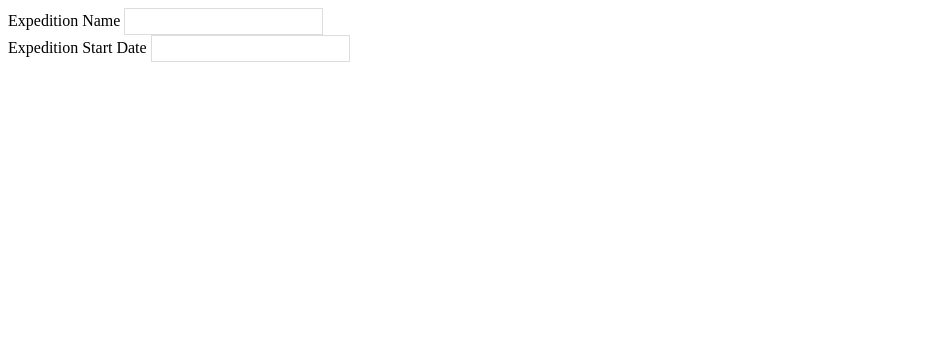
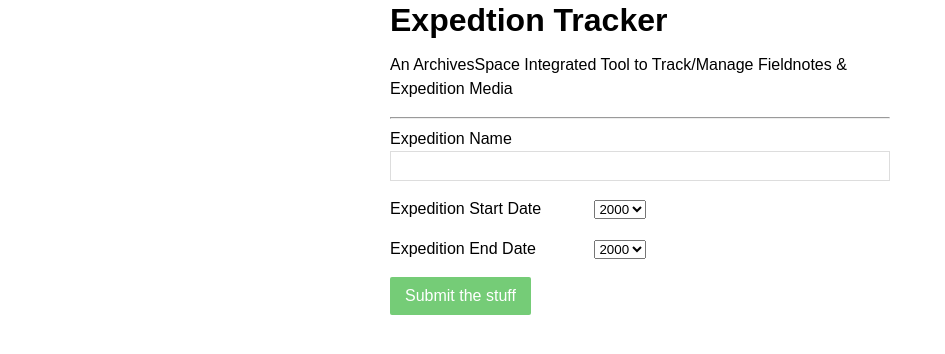
Before and after one commit to HackTheStacks/OctopusGardenExpeditionTracker, a plain HTML site: page index.html in a window 1280 px wide. Shown: the whole page, without its empty margins (0-945 px from the left). Drawn offline with nearby package versions, Linux system fonts and the light colour scheme.

Commit message:
Modified some files

```diff
--- a/index.html
+++ b/index.html
@@ -1,9 +1,16 @@
 <html>
 <head>
 	<link rel="stylesheet" href="style/style.css" type="text/css"></style>
+	<script src="js/vendor/jquery/dist/jquery.js"></script>
 	<script src="js/bootstrap.js"></script>
 </head>
 <body>
+	<main>
+		<h1>Expedtion Tracker</h1>
+		<p>
+			An ArchivesSpace Integrated Tool to Track/Manage Fieldnotes & Expedition Media
+		</p>
+		<hr>
 		<form>
 			<div class="input">
 				<label for="expeditionName">Expedition Name</label>
@@ -11,12 +18,32 @@
 			</div>
 			<div class="input">
 				<label for="expeditionName">Expedition Start Date</label>
-			<input type="text" name="expeditionStartDate">
+				<select name="expeditionStartDate">
+					<option>2000</option>
+					<option>2001</option>
+					<option>2002</option>
+					<option>2003</option>
+					<option>2004</option>
+					<option>2005</option>
+					<option>2006</option>
+				<select>
+			</div>
+			<div class="input">
+				<label for="expeditionName">Expedition End Date</label>
+				<select name="expeditionEndDate">
+					<option>2000</option>
+					<option>2001</option>
+					<option>2002</option>
+					<option>2003</option>
+					<option>2004</option>
+					<option>2005</option>
+					<option>2006</option>
+				<select>
+			</div>
+			<div class="input">
+				<button type="submit">Submit the stuff</button>
 			</div>
 		</form>
-
-	<script>
-	    var picker = new Pikaday({ field: document.getElementById('expeditionStartDate') });
-	</script>
+	</main>
 </body>
 </html>
--- a/js/bootstrap.js
+++ b/js/bootstrap.js
@@ -0,0 +1,22 @@
+$.fn.serializeObject = function(){
+   var o = {};
+   var a = this.serializeArray();
+   $.each(a, function() {
+       if (o[this.name]) {
+           if (!o[this.name].push) {
+               o[this.name] = [o[this.name]];
+           }
+           o[this.name].push(this.value || '');
+       } else {
+           o[this.name] = this.value || '';
+       }
+   });
+   return o;
+};
+
+jQuery(function(){
+	$('form').on('submit', function(event){
+		event.preventDefault();
+		var data = $(this).serializeObject();
+	});
+});
--- a/style/style.css
+++ b/style/style.css
@@ -1,9 +1,38 @@
 body{
 	line-height: 1.5em;
-	font-family: 'sans-serif';
+	font-family: sans-serif;
+}
+
+main{
+	width: 500px;
+	margin: 0 auto;
+}
+
+label{
+	width: 200px;
+	display: inline-block;
 }
 input[type=text]{
 	padding:5px 10px;
 	font-family: sans-serif;
 	border:1px solid #ddd;
+	font-size: 1em;
+	width: 100%;
+	box-sizing: border-box;
 }
+
+div.input{
+	margin-bottom: 1em;
+}
+button{
+	font-size: 1em;
+	color: #fff;
+	background: #75cc77;
+	border: none;
+	padding: 10px 15px;
+	border-radius: 2px;
+	transition: .2s;
+}
+button:hover{
+	background-color: #5aaf5c;
+}
```
Lines whose indentation alone changed are shown as unchanged.
